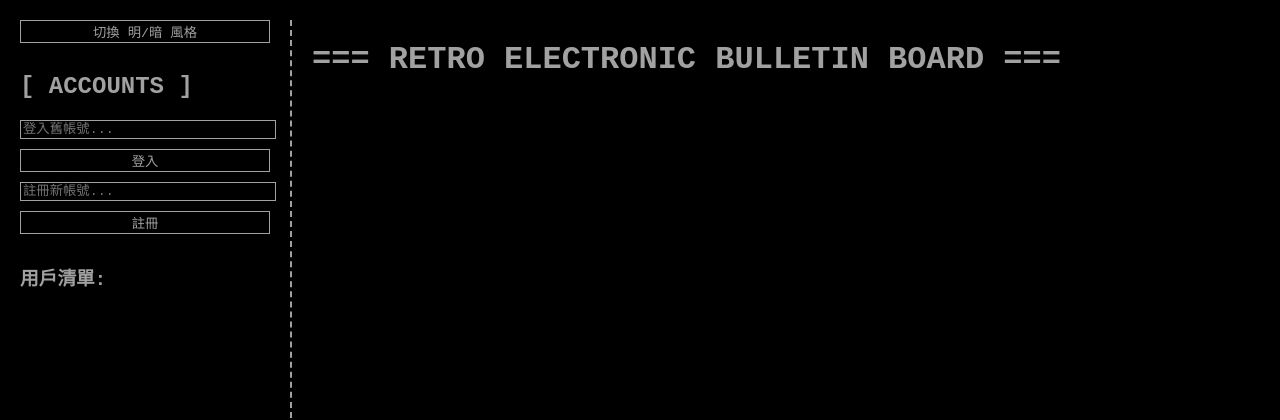
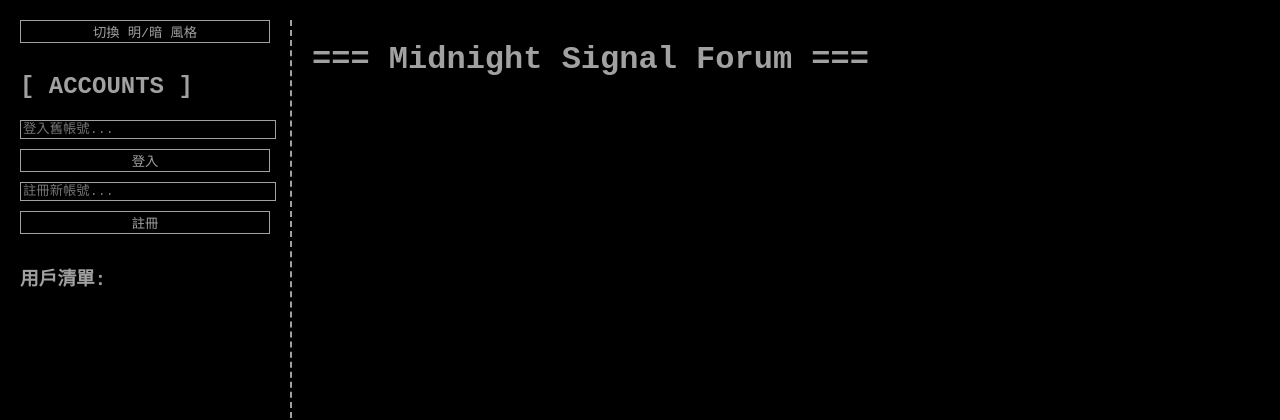
Before and after one commit to hibrite/roleplay, a Flask app: page / in a window 1280 px wide. Shown: the top 420 px of the page. Run offline with Flask 3, Linux system fonts and the light colour scheme; data that the repository does not hold is empty; some libraries are stand-ins or nearby versions.

Commit message:
Add files via upload

```diff
--- a/retro_forum/templates/index.html
+++ b/retro_forum/templates/index.html
@@ -2,7 +2,7 @@
 <html lang="zh-TW">
 <head>
     <meta charset="UTF-8">
-    <title>RETRO_BBS_FORUM // 老式論壇</title>
+    <title>深夜訊號論壇 // Midnight Signal Forum</title>
     <style>
         :root { --bg-color: #000000; --text-color: #a1a1a1; --border-color: #a1a1a1; }
         .day-mode { --bg-color: #ffffff; --text-color: #000000; --border-color: #000000; }
@@ -38,7 +38,7 @@
         {% endfor %}
     </div>
     <div id="main-content">
-        <h1>=== RETRO ELECTRONIC BULLETIN BOARD ===</h1>
+        <h1>=== Midnight Signal Forum ===</h1>
         {% if current_user %}
             <div class="post">
                 <h3>發表新主題 (目前: {{ current_user }})</h3>
```
